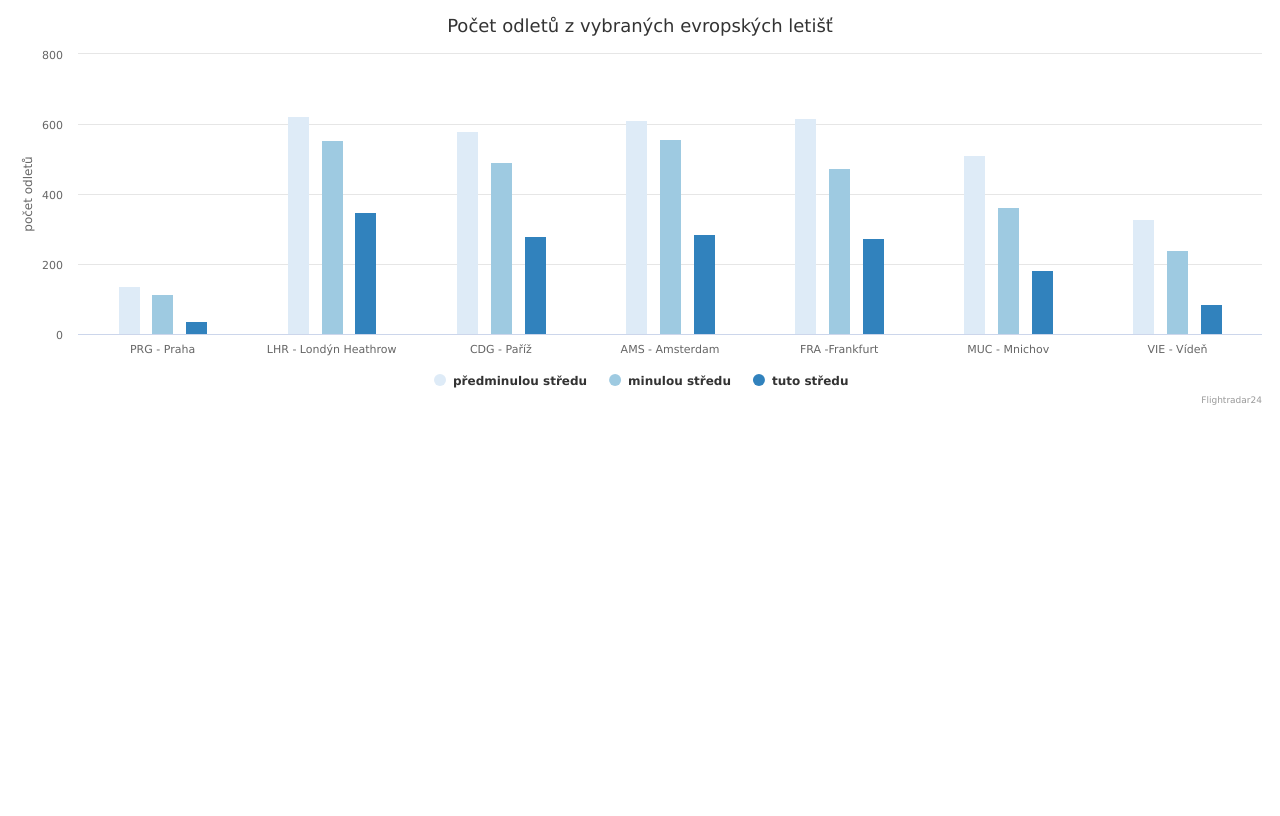
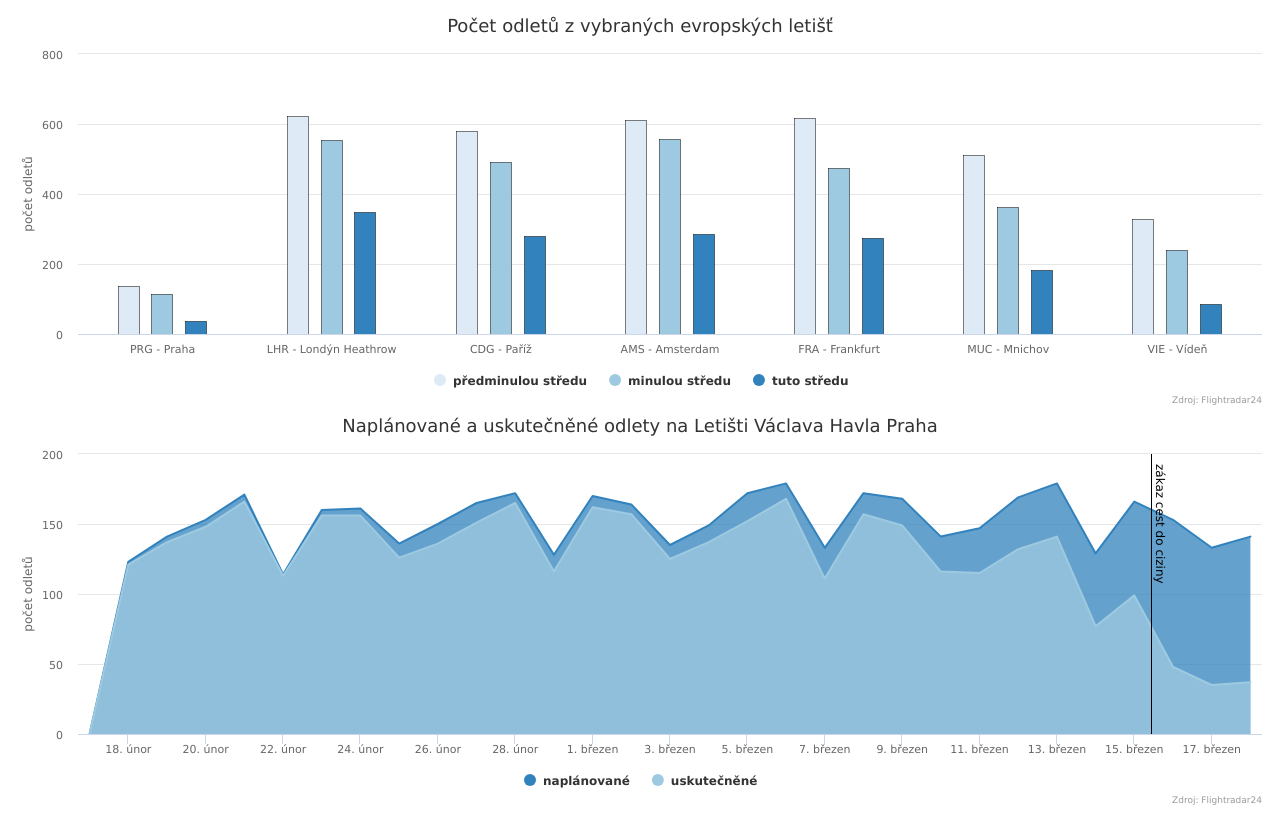
Before and after one commit to DataRozhlas/letiste-pokles, a plain HTML site: page index.html in a window 1280 px wide. Drawn offline with nearby package versions, Linux system fonts and the light colour scheme.

Commit message:
druhý graf

```diff
--- a/index.html
+++ b/index.html
@@ -6,7 +6,7 @@
         margin: 1em auto;
     }
 
-#container {
+    .graf {
         height: 400px;
     }
 
@@ -39,11 +39,30 @@
     }
 </style>
 
+<div id="graf1" class="graf"></div>
+<div id="graf2" class="graf"></div>
 
-<div id="container"></div>
 <script>
 
-Highcharts.chart('container', {
+    Highcharts.setOptions({
+        lang: {
+            months: [
+            'leden', 'únor', 'březen', 'duben',
+            'květen', 'červen', 'červenec', 'srpen',
+            'září', 'říjen', 'listopad', 'prosinec'
+            ],
+            shortMonths: ['led', 'úno', 'bře', 'dub', 'kvě', 'črv', 'črc', 'srp', 'zář', 'říj', 'lis', 'pro'],
+            weekdays: [
+            'neděle', 'pondělí', 'úterý', 'středa',
+            'čtvrtek', 'pátek', 'sobota'
+            ],
+            rangeSelectorFrom: 'od',
+            rangeSelectorTo: 'do',
+            rangeSelectorZoom: 'Období'
+        }
+    });
+
+    Highcharts.chart('graf1', {
         chart: {
             type: 'column'
         },
@@ -51,7 +70,7 @@ Highcharts.chart('container', {
             text: 'Počet odletů z vybraných evropských letišť'
         },
         xAxis: {
-        categories: ["PRG - Praha","LHR - Londýn Heathrow","CDG - Paříž","AMS - Amsterdam","FRA -Frankfurt","MUC - Mnichov","VIE - Vídeň"],
+            categories: ["PRG - Praha","LHR - Londýn Heathrow","CDG - Paříž","AMS - Amsterdam","FRA - Frankfurt","MUC - Mnichov","VIE - Vídeň"],
             crosshair: true
         },
         yAxis: {
@@ -61,27 +80,79 @@ Highcharts.chart('container', {
             }
         },
         credits: {
-        text: 'Flightradar24',
+            text: 'Zdroj: Flightradar24',
             href: 'https://www.flightradar24.com/48.3,16.35/8'
-    }
-    ,
+        },
         tooltip: {
-        headerFormat: '<span style="font-size:10px">{point.key}</span><table>',
-        pointFormat: '<tr><td style="color:{series.color};padding:0">{series.name}: </td>' +
-            '<td style="padding:0"><b>{point.y:.1f} mm</b></td></tr>',
-        footerFormat: '</table>',
             shared: true,
-        useHTML: true
+            useHTML: false,
+            valueSuffix: ' letů'
         },
         plotOptions: {
             column: {
                 pointPadding: 0.2,
-            borderWidth: 0
+                borderWidth: 0.5,
+                borderColor: 'black'
             }
         },
         colors: ['#deebf7','#9ecae1','#3182bd'],
-    series: [{"name":["předminulou středu"],"data":[137,623,579,612,617,511,329]},
-            {"name":["minulou středu"],"data":[115,554,492,557,475,362,241]},
-            {"name":["tuto středu"],"data":[37,349,279,285,273,184,85]}
-            ]});
+        series: [{"name":["předminulou středu"],"data":[137,623,579,612,617,511,329]},{"name":["minulou středu"],"data":[115,554,492,557,475,362,241]},{"name":["tuto středu"],"data":[37,349,279,285,273,184,85]}]
+        });
+
+
+        Highcharts.chart('graf2', {
+            chart: {
+                type: 'area'
+            },
+            title: {
+                text: 'Naplánované a uskutečněné odlety na Letišti Václava Havla Praha'
+            },
+            xAxis: {
+                type: 'datetime',
+                dateTimeLabelFormats: {
+                    day: '%e. %B',
+                },
+                plotLines: [{
+                    color: 'black',
+                    value: 1584270000000,
+                    zIndex: 5,
+                    label: {
+                        text: 'zákaz cest do ciziny'
+                    }
+                }]
+            },
+            credits: {
+                text: 'Zdroj: Flightradar24',
+                href: 'https://www.flightradar24.com/48.3,16.35/8'
+            },
+            yAxis: {
+                title: {
+                    text: 'počet odletů'
+                },
+            },
+            tooltip: {
+                dateTimeLabelFormats: {
+                    day: '%A, %e. %B %Y'
+                }
+            },
+            plotOptions: {
+                area: {
+                    marker: {
+                        enabled: false,
+                        symbol: 'circle',
+                        radius: 2,
+                        states: {
+                            hover: {
+                                enabled: true
+                            }
+                        }
+                    }
+                }
+            },
+            colors: ['#3182bd','#9ecae1'],
+            series: [{"name":["naplánované"],"data":[[1584489600000,141],[1584403200000,133],[1584316800000,153],[1584230400000,166],[1584144000000,129],[1584057600000,179],[1583971200000,169],[1583884800000,147],[1583798400000,141],[1583712000000,168],[1583625600000,172],[1583539200000,133],[1583452800000,179],[1583366400000,172],[1583280000000,149],[1583193600000,135],[1583107200000,164],[1583020800000,170],[1582934400000,128],[1582848000000,172],[1582761600000,165],[1582675200000,150],[1582588800000,136],[1582502400000,161],[1582416000000,160],[1582329600000,114],[1582243200000,171],[1582156800000,153],[1582070400000,141],[1581984000000,123],[1581897600000,0]]},{"name":["uskutečněné"],"data":[[1584489600000,37],[1584403200000,35],[1584316800000,48],[1584230400000,99],[1584144000000,77],[1584057600000,141],[1583971200000,132],[1583884800000,115],[1583798400000,116],[1583712000000,149],[1583625600000,157],[1583539200000,111],[1583452800000,168],[1583366400000,152],[1583280000000,137],[1583193600000,125],[1583107200000,157],[1583020800000,162],[1582934400000,116],[1582848000000,165],[1582761600000,151],[1582675200000,136],[1582588800000,126],[1582502400000,156],[1582416000000,156],[1582329600000,113],[1582243200000,166],[1582156800000,148],[1582070400000,137],[1581984000000,121],[1581897600000,0]]}]
+        });
+
+
+
     </script>
```
Also changed, not shown: 1 other file. Lines whose indentation alone changed are shown as unchanged.
